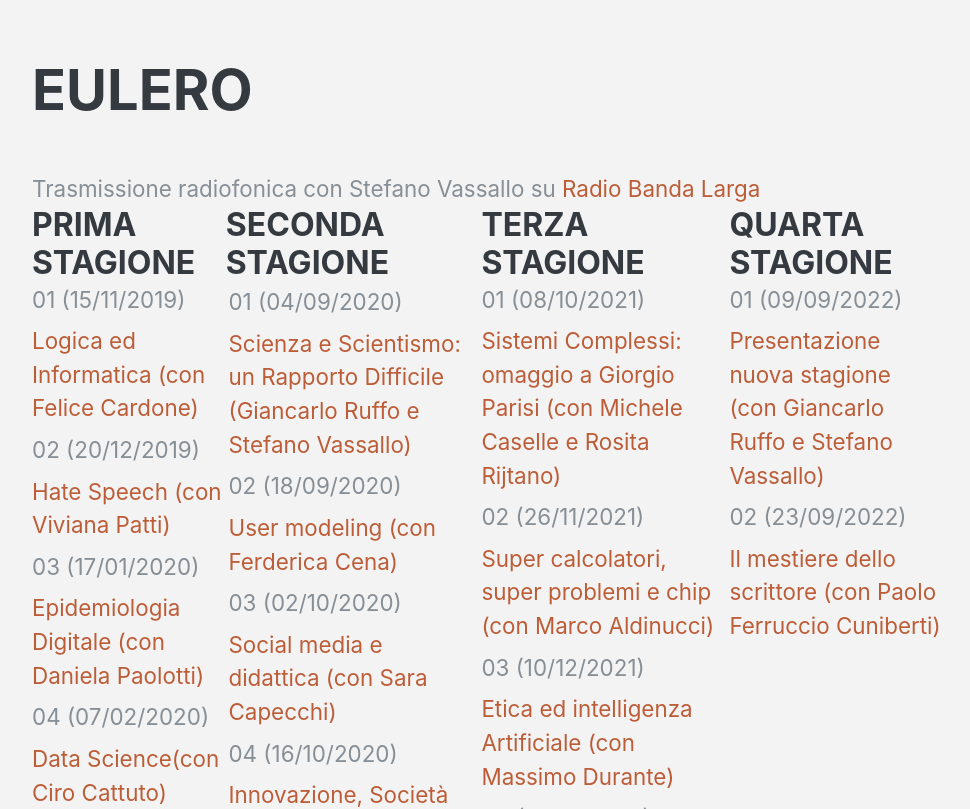
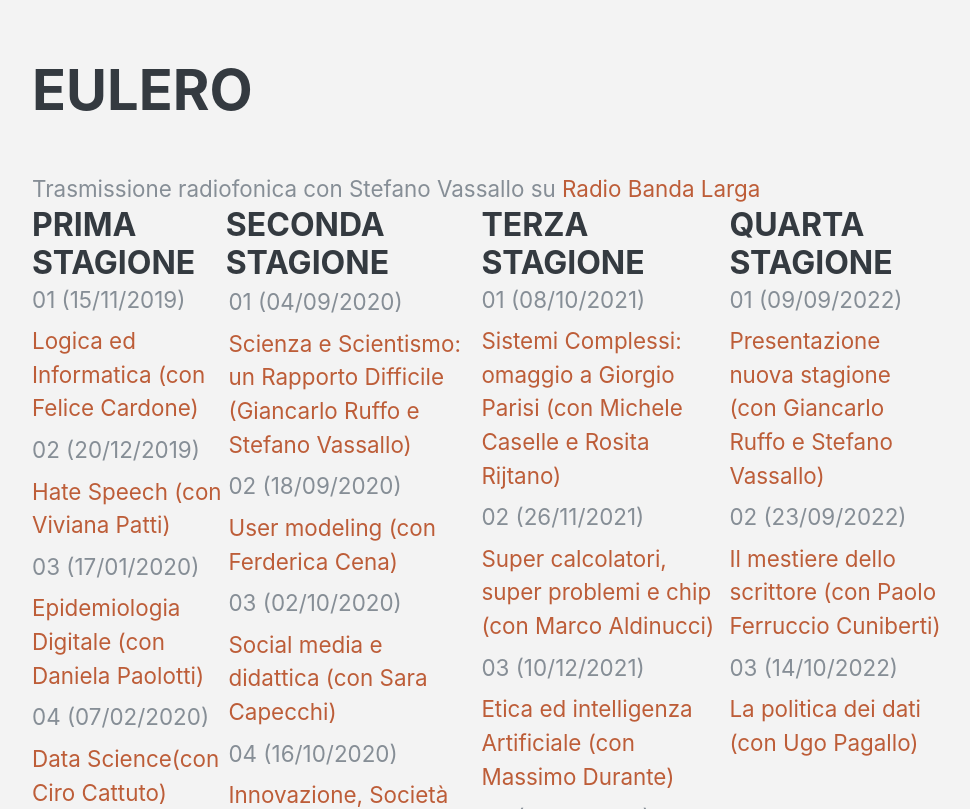
Before and after one commit to giaruffo/giaruffo.github.io, a plain HTML site: page index.html in a window 1280 px wide. Shown: the part 4796-5605 px from the top of the page, without its empty margins (288-1258 px from the left). Drawn offline with nearby package versions, Linux system fonts and the light colour scheme; a web font is replaced by a local one.

Commit message:
podcast pagallo

```diff
--- a/index.html
+++ b/index.html
@@ -687,6 +687,11 @@
 				<li class="nav-item">
 					02 (23/09/2022) <a class="nav-link js-scroll-trigger" href="https://www.mixcloud.com/radiobandalarga/eulero-23rd-september-2022/">Il mestiere dello scrittore (con Paolo Ferruccio Cuniberti)</a>
 				</li>
+				<li class="nav-item">
+					03 (14/10/2022) <a class="nav-link js-scroll-trigger" href="https://www.mixcloud.com/radiobandalarga/eulero-14th-october-2022/">La politica dei dati (con Ugo Pagallo)</a>
+				</li>
+
+
 			</ul>
           </div>
 
```
